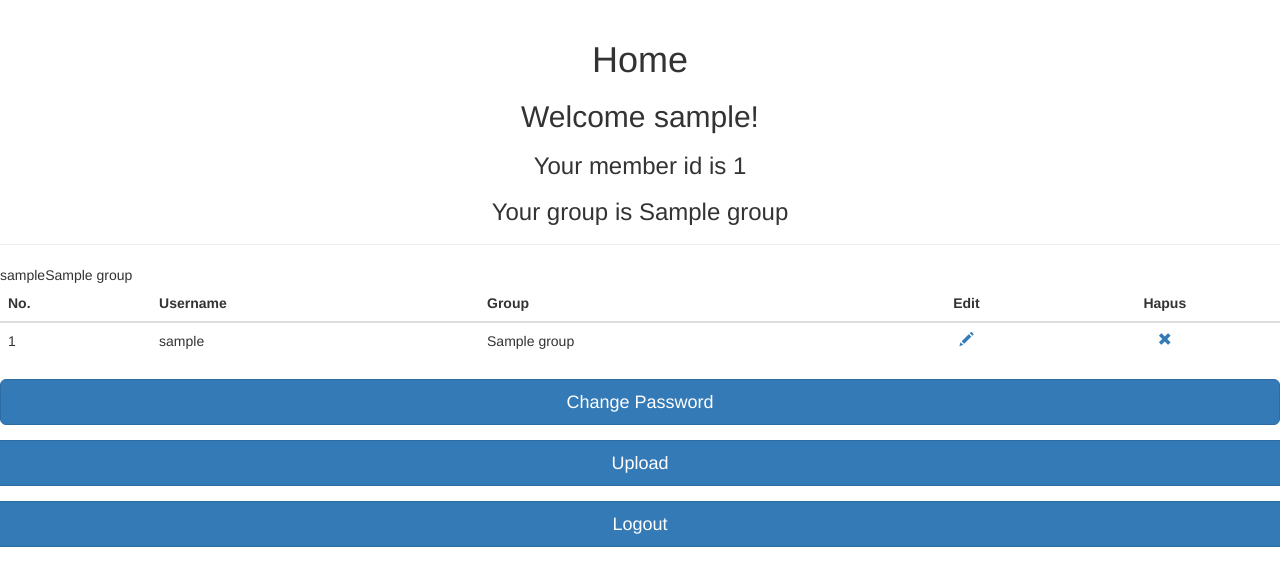
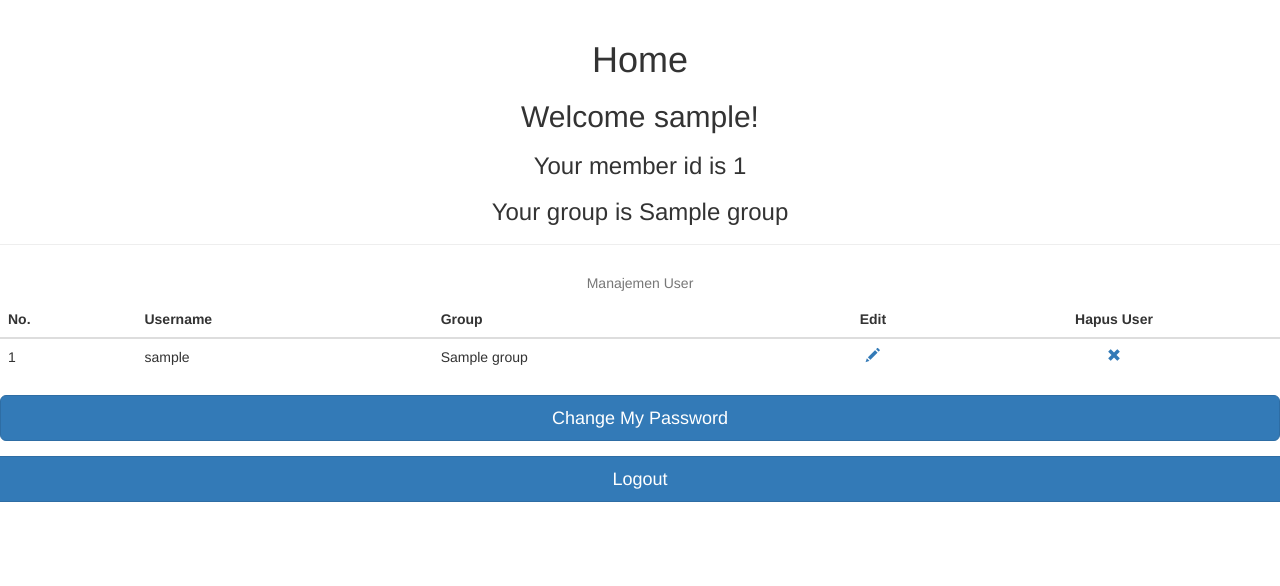
Before and after one commit to akhfa/host-group, a CodeIgniter app: template application/views/admin_home_view.php in a window 1280 px wide. Shown: the top 586 px of the page. Run offline with CodeIgniter, Linux system fonts and the light colour scheme; the template is opened without the code that fills it: most values are stand-ins (such as "Sample title", 1, 10 or a date in 2020).

Commit message:
Some fixing in admin_home_view

```diff
--- a/application/views/admin_home_view.php
+++ b/application/views/admin_home_view.php
@@ -10,6 +10,7 @@
 
     <script type="text/javascript" src="<?php echo base_url()?>/js/jquery-1.10.2.min.js"></script>
     <script type="text/javascript" src="<?php echo base_url()?>/bootstrap/js/bootstrap.min.js"></script>
+
  </head>
  <body>
     <div class="page-header text-center">
@@ -19,19 +20,16 @@
       <h3>Your group is <?php echo $group; ?></h3>
     </div>
 
-    <?php foreach ($daftaruser as $user){?>
-      <?php echo $user->username;
-            echo $user->group; };?>
-
     <div class="table-responsive">
       <table class="table">
+      <caption class="row text-center">Manajemen User</caption>
         <thead>
           <tr>
             <th>No.</th>
             <th>Username</th>
             <th>Group</th>
             <th class="row text-center">Edit</th>
-            <th class="row text-center">Hapus</th>
+            <th class="row text-center">Hapus User</th>
           </tr>
         </thead>
         <tbody>
@@ -53,15 +51,10 @@
 
     <form action="changepassword_controller">
       <div class="form-group">
-          <button type="submit" value="ChangePassword" class="btn btn-primary btn-lg btn-block">Change Password</button>
+          <button type="submit" value="ChangePassword" class="btn btn-primary btn-lg btn-block">Change My Password</button>
       </div>
     </form>
-    <form action="upload_controller">
-    	<div class="form-group row text-center">
-        	<button type="submit" value="Upload" class="btn btn-primary btn-lg btn-block">Upload</button>
-    	</div>
-	 </form>
-		  <form action="home/logout">
+      <form action="home/logout">
     	   <div class="form-group row text-center">
       	   <button type="submit" value="Logout" class="btn btn-primary btn-lg btn-block">Logout</button>
     	   </div>
```
